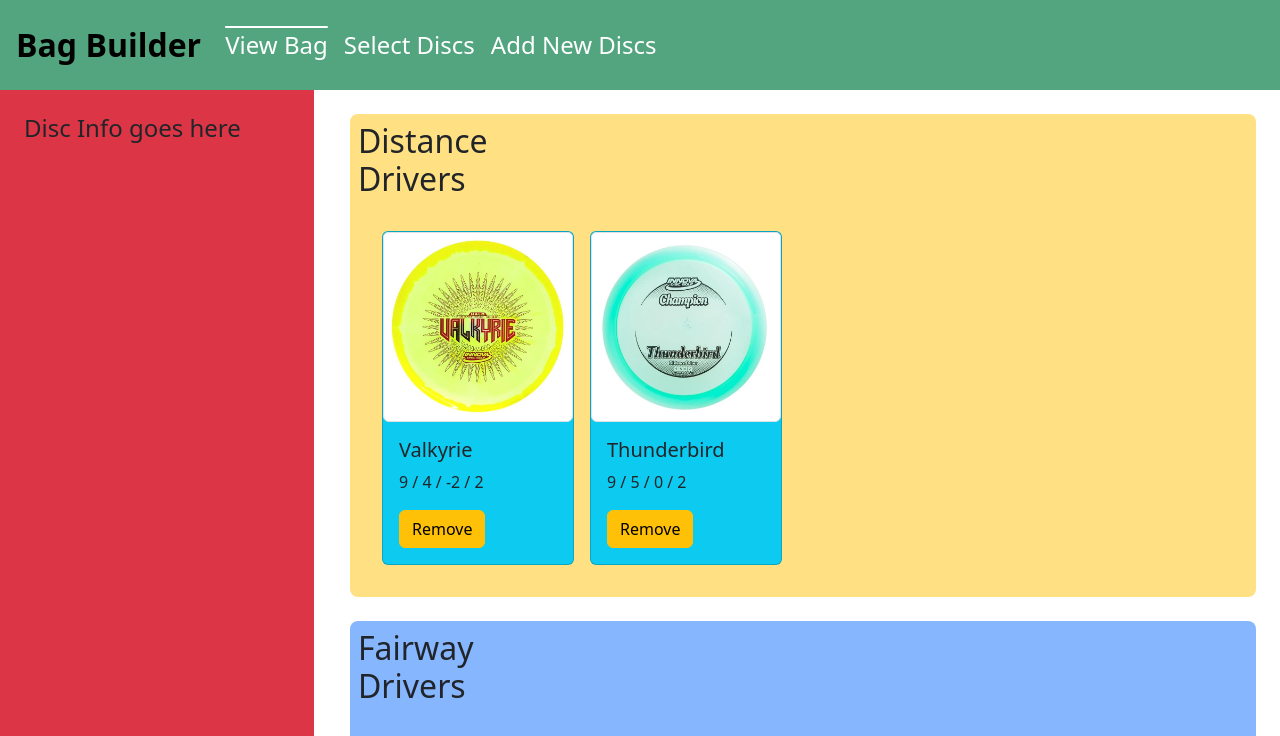
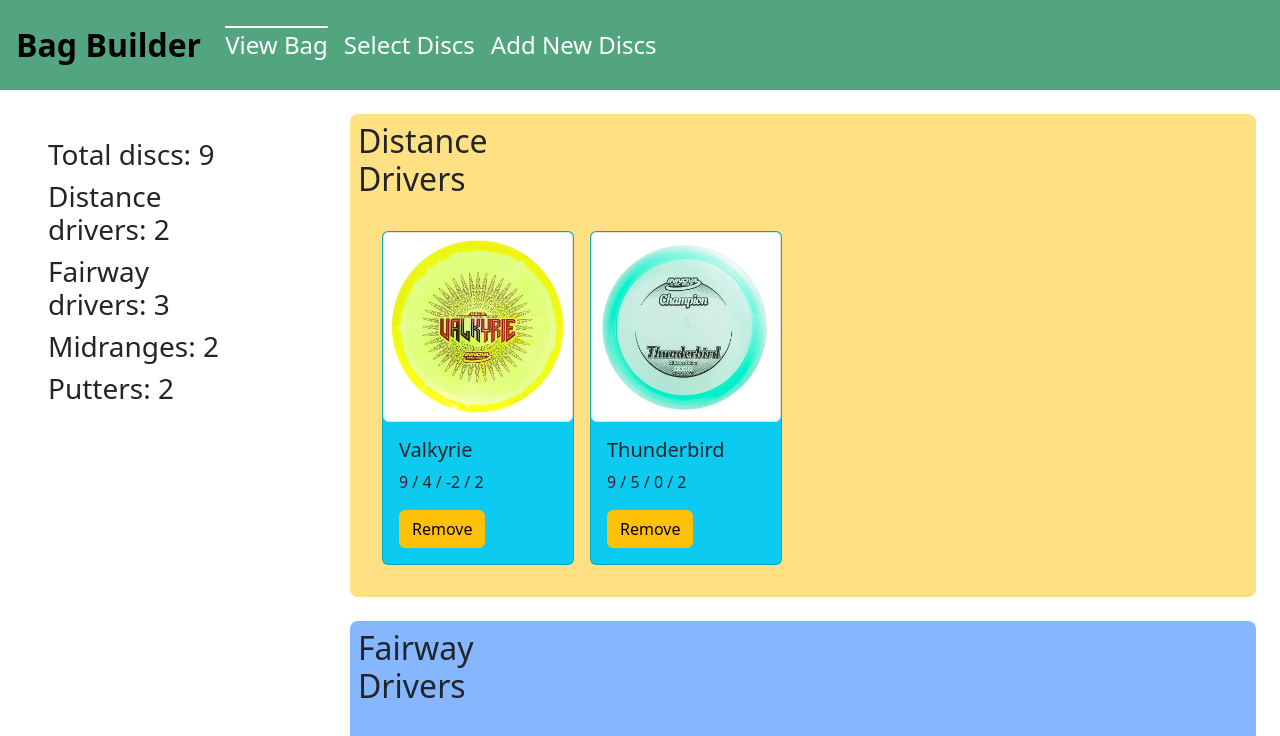
Before and after one commit to apatari/Bag-Builder, a React (Create React App) app: page / in a window 1280 px wide. Shown: the top 736 px of the page. Built offline with nearby package versions, Linux system fonts and the light colour scheme; data requests are answered from the project's data file; grey boxes are pictures that could not be loaded.

Commit message:
add disc info component

```diff
--- a/db.json
+++ b/db.json
@@ -86,7 +86,7 @@
       "glide": 5,
       "turn": -1,
       "fade": 1,
-      "bagged": false
+      "bagged": true
     },
     {
       "id": 9,
@@ -206,7 +206,7 @@
       "glide": "6",
       "turn": "-1",
       "fade": "2",
-      "bagged": true,
+      "bagged": false,
       "id": 19
     }
   ]
--- a/src/components/AddDisc.js
+++ b/src/components/AddDisc.js
@@ -1,5 +1,5 @@
 import React, { useState } from "react";
-import { Form, Container, Row, Col, Button, Toast } from "react-bootstrap";
+import { Form, Modal, Row, Col, Button, Toast } from "react-bootstrap";
 import DiscCard from "./DiscCard";
 
 function AddDisc({ onAddDisc }) {
@@ -16,6 +16,9 @@
     }
 
     const [formData, setFormData] = useState(blankDisc)
+    const [showModal, setShowModal] = useState(false)
+
+    function handleModal() {setShowModal((showModal) => !showModal)}
 
     const invalidForm = (formData.model === "" || formData.type === "" || formData.image === "" ||
     formData.speed === "" || formData.glide === "" || formData.turn === "" ||
@@ -43,7 +46,7 @@
         .then(res => res.json())
         .then(disc => {
             onAddDisc(disc)
-            alert(`Disc added: ${formData.model}`)
+            handleModal()
             setFormData(blankDisc)
         })
     }
@@ -112,8 +115,24 @@
             <Button type="submit" className="m-4" size="lg" disabled={invalidForm}>Submit</Button>
             </Form>
             <div className="ms-5">
-                {invalidForm? <h4>Complete all fields for a disc preview</h4> : <DiscCard disc={formData} onMoveDisc={doNotMoveDisc} />}
+                {invalidForm? <h4>Complete all fields for a disc preview</h4> :
+                <div className="m-3">
+                    <h5>Preview:</h5>
+                    <DiscCard disc={formData} onMoveDisc={doNotMoveDisc} />
+                </div>}
             </div>
+
+        <Modal show={showModal} onHide={handleModal}>
+            <Modal.Header>
+            <Modal.Title>Disc added!</Modal.Title>
+            </Modal.Header>
+            <Modal.Body>Navigate to the 'Select Discs' section to see your new disc </Modal.Body>
+            <Modal.Footer>
+            <Button variant="secondary" onClick={handleModal}>
+                Close
+            </Button>
+            </Modal.Footer>
+        </Modal>
 
         </div>
     )
--- a/src/components/App.js
+++ b/src/components/App.js
@@ -8,6 +8,7 @@
 import { Route, Switch } from 'react-router-dom/cjs/react-router-dom.min';
 import Collection from './Collection';
 import AddDisc from './AddDisc';
+
 
 function App() {
 
--- /dev/null
+++ b/src/components/BagInfo.js
@@ -0,0 +1,47 @@
+import React from "react";
+
+function BagInfo({ discs }) {
+
+    const baggedDiscs = discs.filter(disc => disc.bagged)
+
+    const distances = baggedDiscs.reduce((acc, disc) => {
+        if (disc.type === "distance") {
+            console.log(disc.model)
+            return (acc + 1)}
+        else {return acc}
+    } , 0)
+
+    const fairways = baggedDiscs.reduce((acc, disc) => {
+        if (disc.type === "fairway") {
+            console.log(disc.model)
+            return (acc + 1)}
+        else {return acc}
+    } , 0)
+
+    const midranges = baggedDiscs.reduce((acc, disc) => {
+        if (disc.type === "midrange") {
+            console.log(disc.model)
+            return (acc + 1)}
+        else {return acc}
+    } , 0)
+
+    const putters = baggedDiscs.reduce((acc, disc) => {
+        if (disc.type === "putter") {
+            console.log(disc.model)
+            return (acc + 1)}
+        else {return acc}
+    } , 0)
+
+    return (
+        <div>
+
+            <h3>Total discs: {baggedDiscs.length}</h3>
+            <h3>Distance drivers: {distances}</h3>
+            <h3>Fairway drivers: {fairways}</h3>
+            <h3>Midranges: {midranges}</h3>
+            <h3>Putters: {putters}</h3>
+        </div>
+    )
+}
+
+export default BagInfo
--- a/src/components/DiscBag.js
+++ b/src/components/DiscBag.js
@@ -2,6 +2,7 @@
 import { Card, Col, Row } from 'react-bootstrap'
 import 'bootstrap/dist/css/bootstrap.min.css'
 import DiscCard from "./DiscCard";
+import BagInfo from './BagInfo';
 
 function DiscBag({ discs, setDiscs, onMoveDisc }) {
 
@@ -9,7 +10,7 @@
     return (
         <div>
             <Row>
-            <Col className="bg-danger" > <div className="p-4" > <h4>Disc Info goes here</h4></div>
+            <Col className=" " > <div className="p-5" > <BagInfo discs={discs} /></div>
             </Col>
             <Col xs={9}  className="">
             <div className="p-2 m-4 rounded-3 bg-warning bg-opacity-50 ">
```
